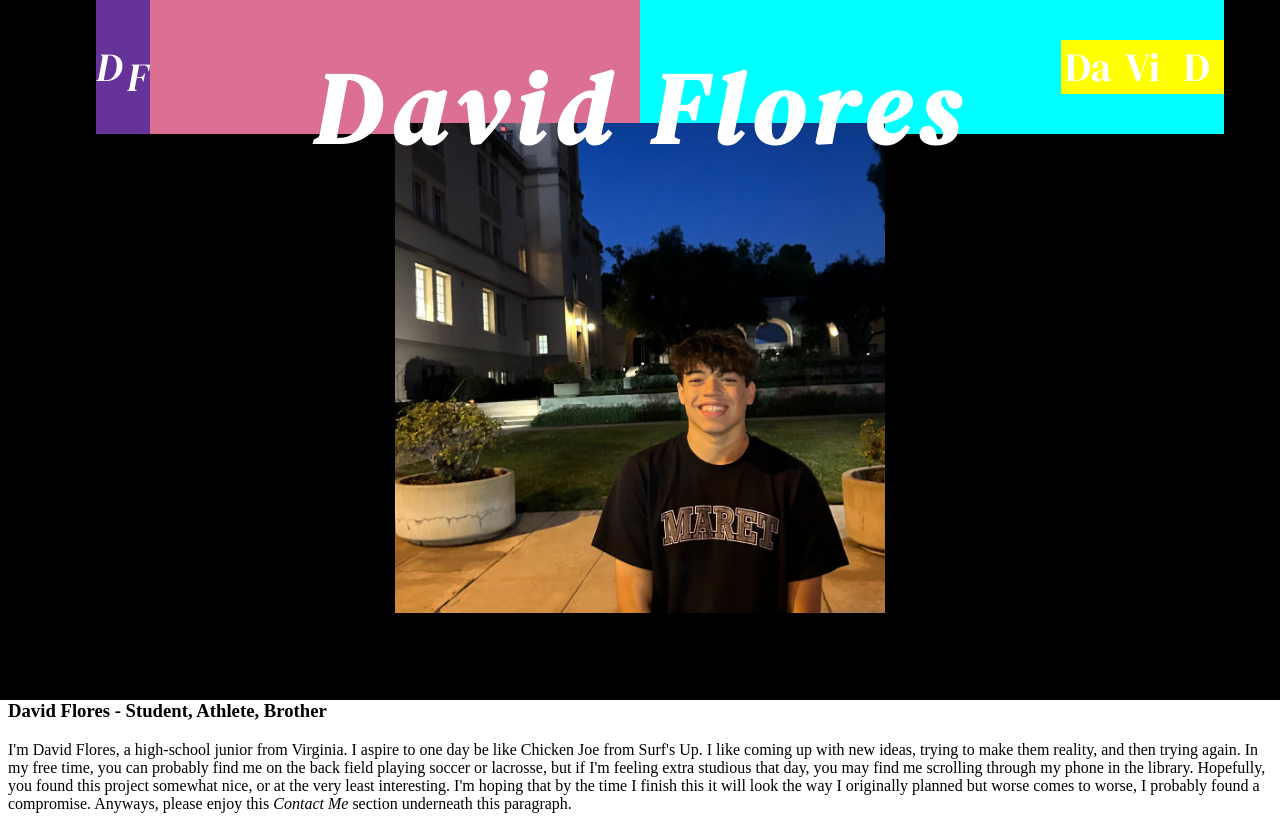
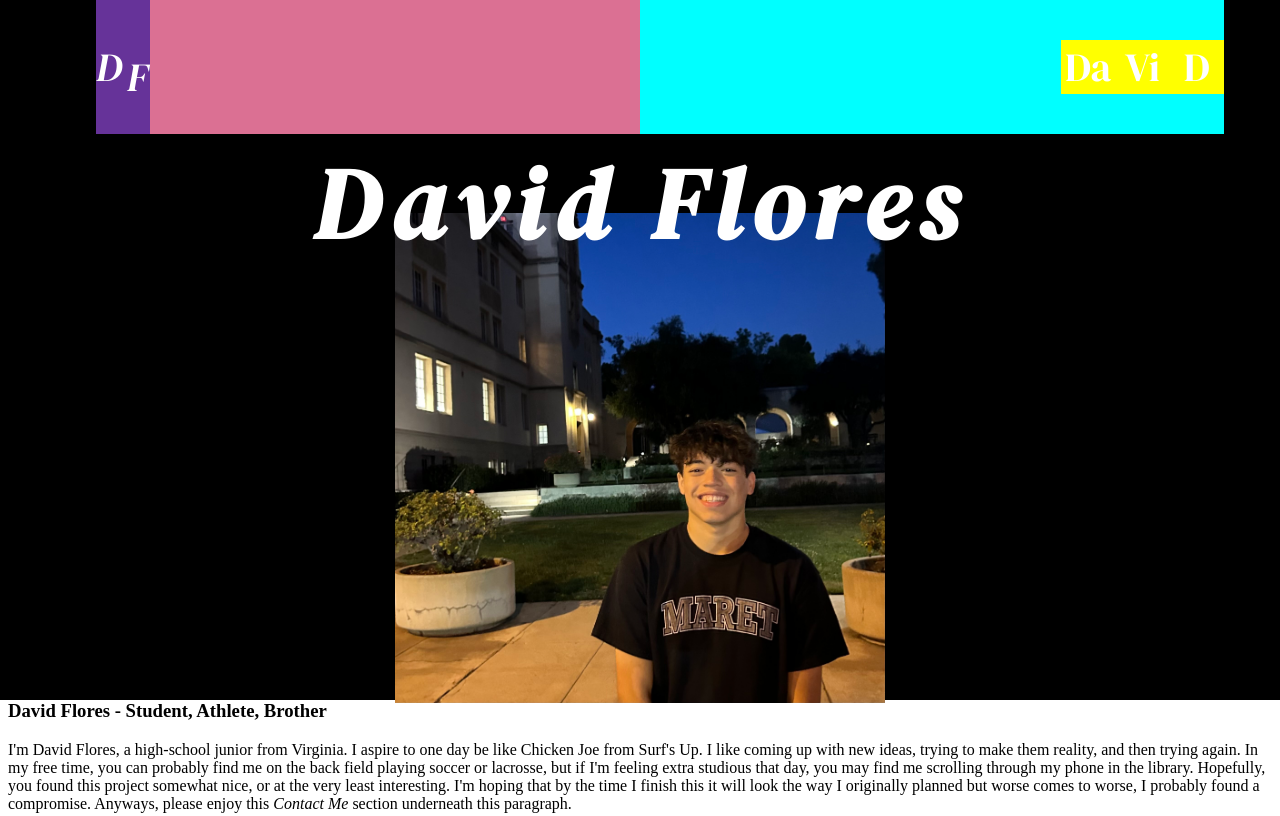
Before and after one commit to dflores24/portfoliowebsite, a plain HTML site: page Portfolio Website Project/index.html in a window 1280 px wide. Shown: the top 816 px of the page. Drawn offline with Linux system fonts and the light colour scheme.

Commit message:
Updated index.css
adjusted the spacing for the main hero image

```diff
--- a/Portfolio Website Project/resources/css/index.css
+++ b/Portfolio Website Project/resources/css/index.css
@@ -16,7 +16,7 @@ html {
 .hero-container {
     position: relative;
     margin: 0 auto;
-    bottom: 15px;
+    bottom: 0px;
     height: 70%;
     width: auto;
 
@@ -38,10 +38,11 @@ h1 {
     text-decoration: bold;
     font-size: 100px;
     letter-spacing: 10px;
+    padding-top:75px;
     margin: 0 auto;
     text-align: center;
     position: relative;
-    top: 40px;
+    top: 60px;
     z-index: 3;
 }
 
```
